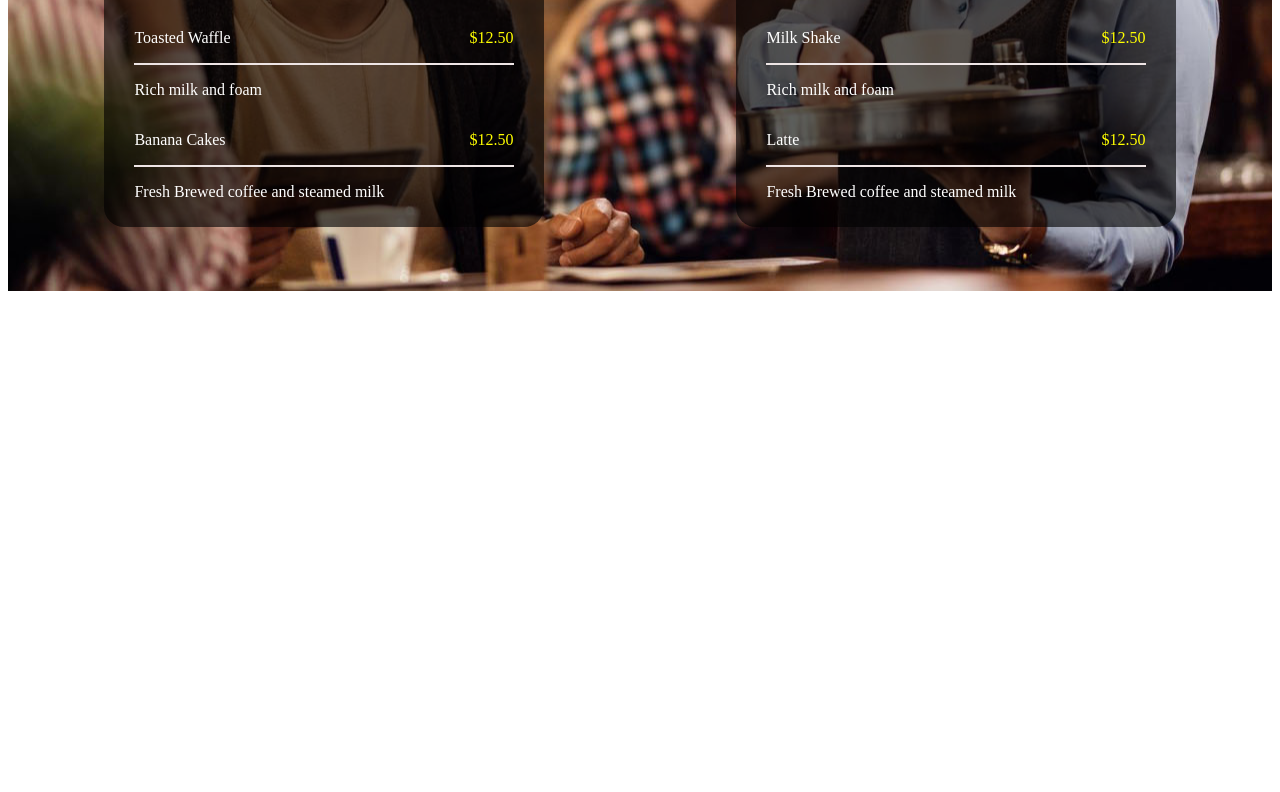
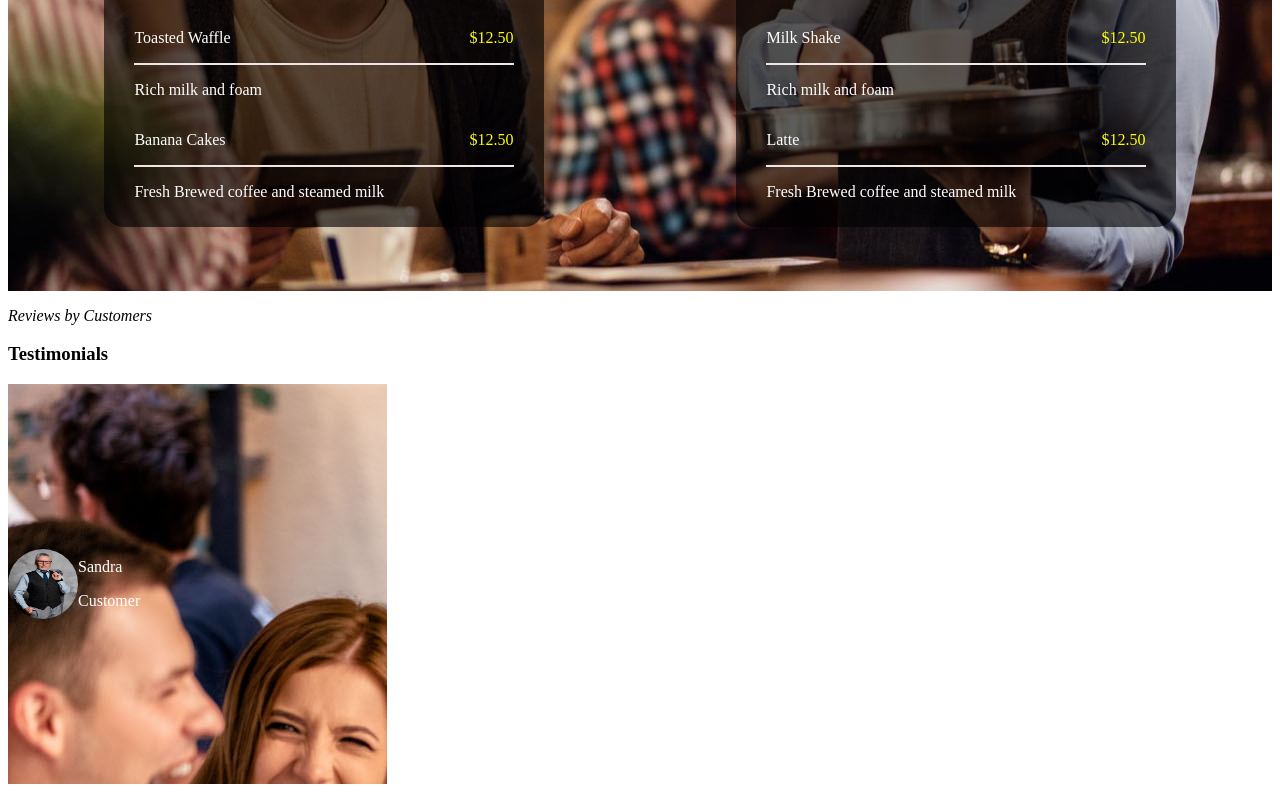
Before and after one commit to Emma24968/Coffe-Chop, a plain HTML site: page index.html in a window 1280 px wide. Shown: the part 2197-2989 px from the top of the page. Before the commit the page ends 2496 px from the top, so only its background shows below. Drawn offline with Linux system fonts and the light colour scheme.

Commit message:
I created my testimonial container

```diff
--- a/index.css
+++ b/index.css
@@ -187,3 +187,17 @@ ul {
   display: flex;
   justify-content: space-around;
 }
+
+#customers-review {
+  background: url(/material/images/slides/sincere-laugh-showing-picture-smartphone-casual-meeting-with-best-friends-restaurant-terrace.jpg);
+  display: flex;
+  width: 30%;
+  height: 25rem;
+}
+
+#customer-details {
+  display: flex;
+  align-items: center;
+  color: white;
+  justify-content: space-between;
+}
--- a/index.html
+++ b/index.html
@@ -157,7 +157,7 @@
         <div class="menu-list-container">
           <div class="menu-list">
             <p>Chocolate</p>
-            <p class="pricing"><span>$20.15</span>  $12.50</p>
+            <p class="pricing"><span>$20.15</span> $12.50</p>
           </div>
           <div class="menu-divider"></div>
           <p>Fresh Brewed coffee and steamed milk</p>
@@ -167,7 +167,6 @@
             <p>Green Tea</p>
             <div>
               <p class="pricing">$12.50</p>
-
             </div>
           </div>
           <div class="menu-divider"></div>
@@ -199,5 +198,20 @@
         </div>
       </div>
     </div>
+    <div id="testimonial-container">
+      <p class="main-text">Reviews by Customers</p>
+      <h3>Testimonials</h3>
+      <div id="review-container">
+        <div id="customers-review">
+          <div id="customer-details">
+            <img src="/material/images/team/image6.jpg" alt="" width="70px" style="border-radius: 100px;height: 70px;">
+            <div>
+              <p>Sandra</p>
+              <p>Customer</p>
+            </div>
+          </div>
+        </div>
+      </div>
+    </div>
   </body>
 </html>
```
